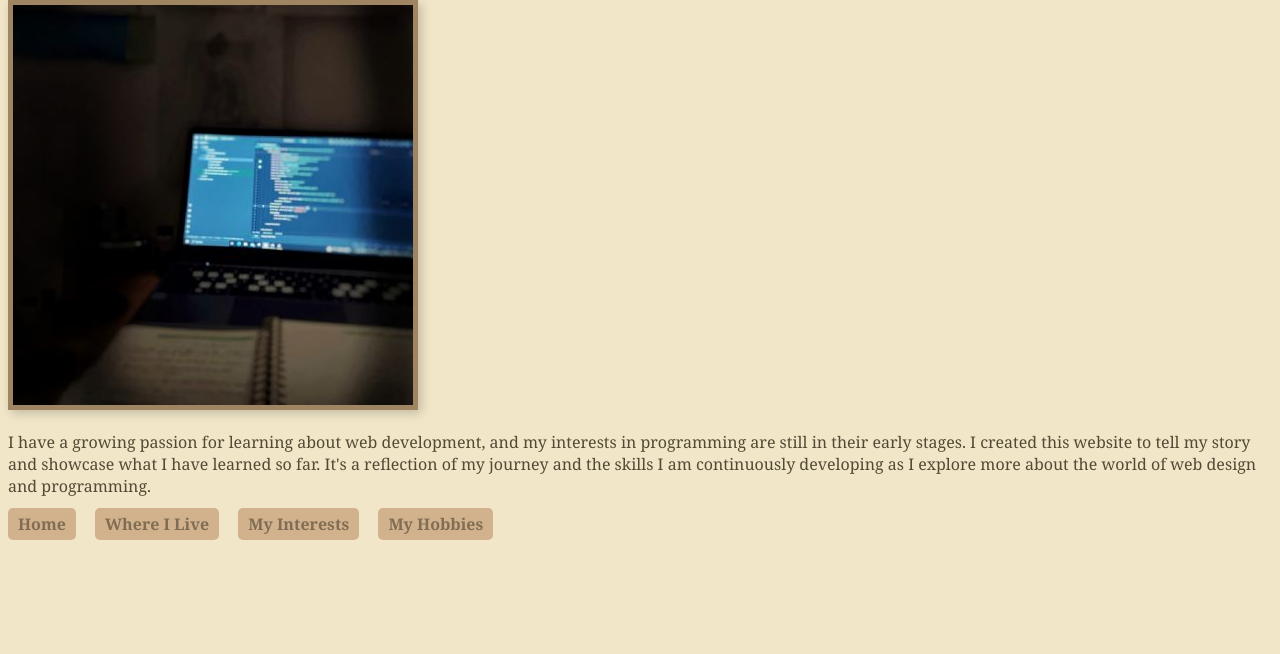
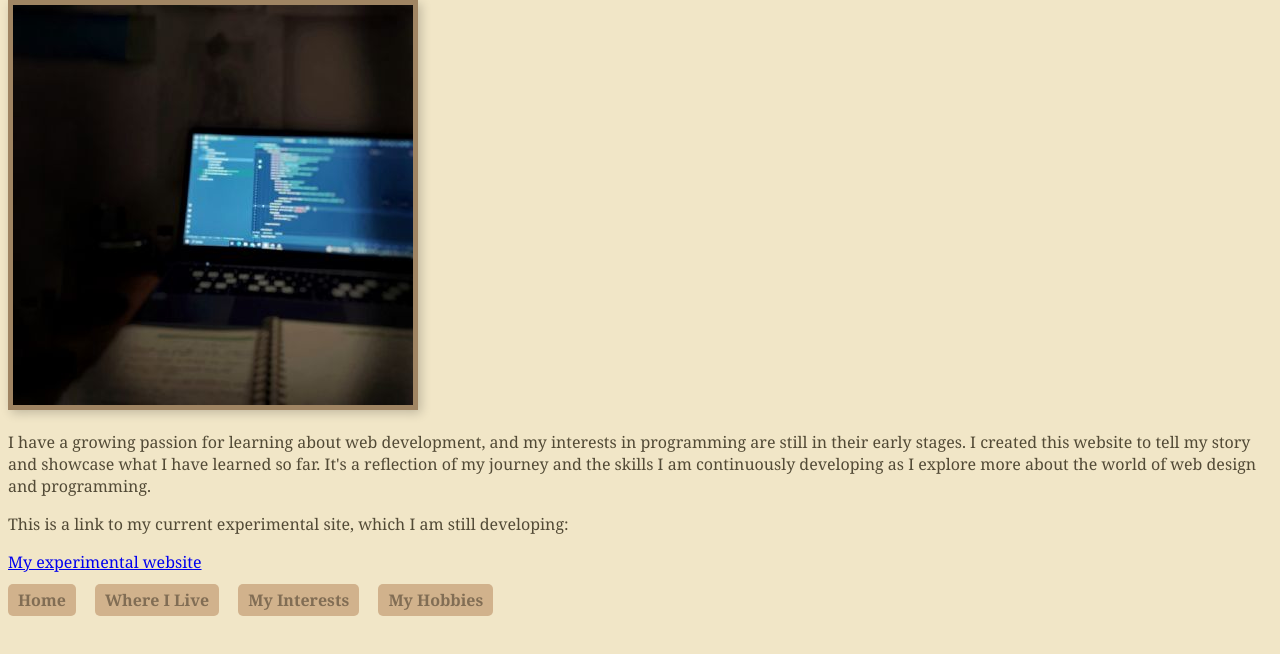
Before and after one commit to Almasri034/Personal-Site, a plain HTML site: page interests/interests.html in a window 1280 px wide. Shown: the part 86-740 px from the top of the page. Drawn offline with Linux system fonts and the light colour scheme.

Commit message:
Your update message

```diff
--- a/interests/interests.html
+++ b/interests/interests.html
@@ -51,6 +51,9 @@
     <p><img src="learn (1).jpg" alt="Web Development Passion"></p>
     <p>I have a growing passion for learning about web development, and my interests in programming are still in their early stages. I created this website to tell my story and showcase what I have learned so far. It's a reflection of my journey and the skills I am continuously developing as I explore more about the world of web design and programming.</p>
 
+    <p>This is a link to my current experimental site, which I am still developing:</p>
+    <p><a href="https://almasri034.github.io/wissenschaft/" target="_blank">My experimental website</a></p>
+
     <nav>
         <ul>
             <li><a href="../index.html">Home</a></li>
```
